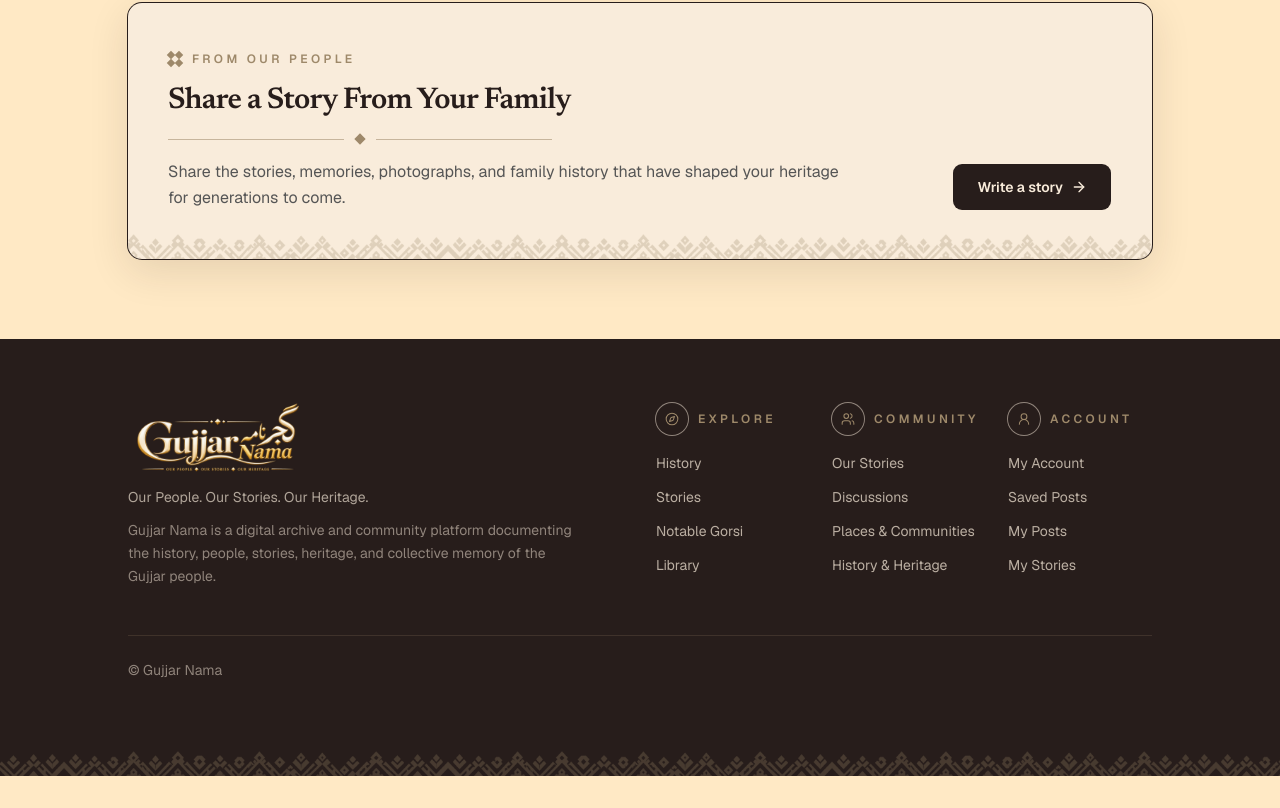
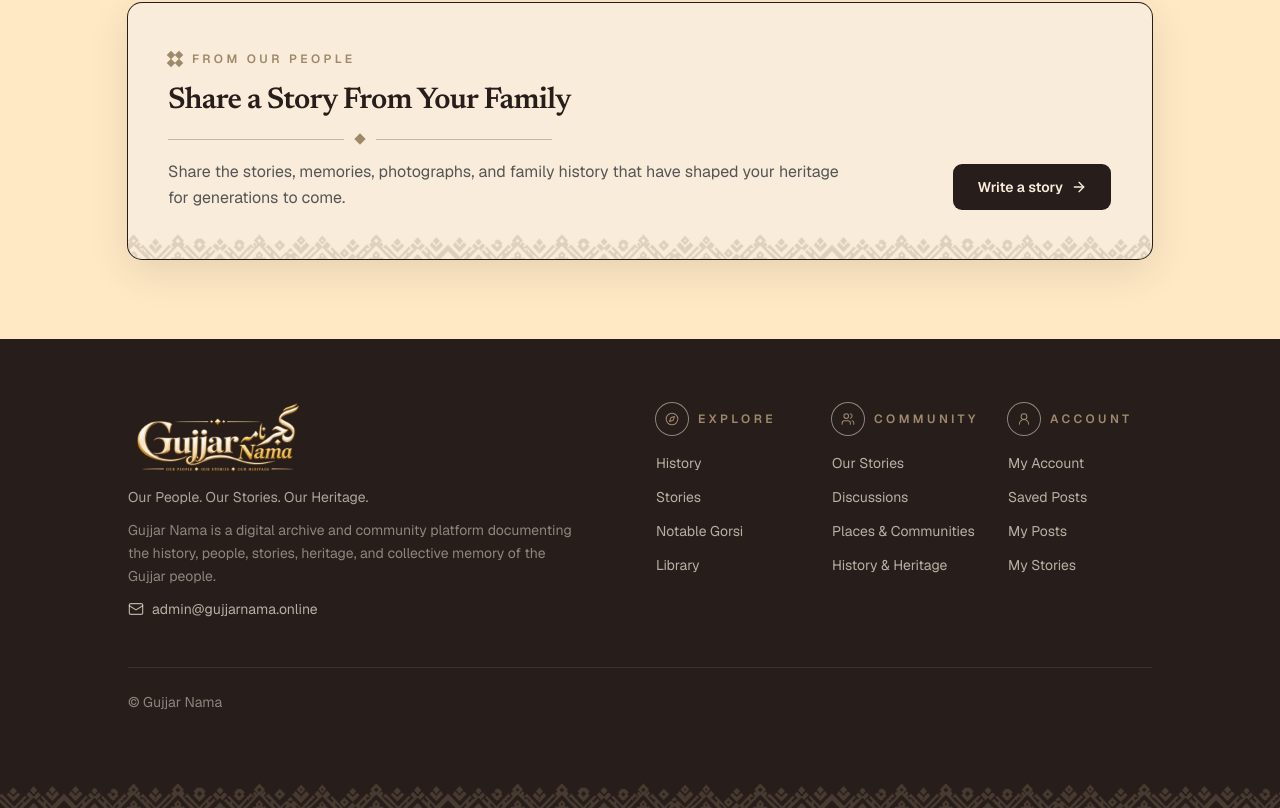
Before and after one commit to imargorsi/Gorsi-Nama, a Next.js app: page /en/blog in a window 1280 px wide. Shown: the part 881-1689 px from the top of the page. Before the commit the page ends 1657 px from the top, so only its background shows below. Built offline with nearby package versions, Linux system fonts and the light colour scheme; no server answers; the database is empty; a web font is replaced by a local one.

Commit message:
corrected email

```diff
--- a/src/app/[locale]/(site)/library/page.tsx
+++ b/src/app/[locale]/(site)/library/page.tsx
@@ -5,6 +5,7 @@ import { CallToAction } from "@/components/call-to-action";
 import { LibraryBrowser } from "@/components/library/library-browser";
 import { isLibraryCategoryId } from "@/components/library/library-categories";
 import { pageMetadata } from "@/lib/seo";
+import { contactMailto } from "@/lib/site";
 
 export async function generateMetadata({
   params,
@@ -50,7 +51,7 @@ export default async function LibraryPage({
         title={t("ctaTitle")}
         text={t("ctaText")}
         buttonText={t("ctaButton")}
-        href="mailto:hey@argorsi.com"
+        href={contactMailto}
       />
     </>
   );
--- a/src/app/[locale]/(site)/people/page.tsx
+++ b/src/app/[locale]/(site)/people/page.tsx
@@ -6,6 +6,7 @@ import { PersonalityCard } from "@/components/people/personality-card";
 import { Stagger, StaggerItem } from "@/components/reveal";
 import { notablePeople } from "@/data/notable-people";
 import { pageMetadata } from "@/lib/seo";
+import { contactMailto } from "@/lib/site";
 
 export async function generateMetadata({
   params,
@@ -63,7 +64,7 @@ export default async function PeoplePage({
         title={t("ctaTitle")}
         text={t("ctaText")}
         buttonText={t("ctaButton")}
-        href="mailto:hey@argorsi.com"
+        href={contactMailto}
       />
     </>
   );
--- a/src/components/call-to-action.tsx
+++ b/src/components/call-to-action.tsx
@@ -1,4 +1,4 @@
-import { ArrowRight } from "lucide-react";
+import { ArrowRight, Mail } from "lucide-react";
 import { Link } from "@/i18n/navigation";
 import { HeritageKnot, HeritagePatternBand, HeritageRule } from "@/components/heritage-ornaments";
 import { Reveal } from "@/components/reveal";
@@ -6,9 +6,13 @@ import { Heading, Text } from "@/components/typography";
 import { buttonVariants } from "@/components/ui/button";
 import { cn } from "@/lib/utils";
 
+function isMailtoHref(href: string) {
+  return href.startsWith("mailto:");
+}
+
 function isExternalHref(href: string) {
   return (
-    href.startsWith("mailto:") ||
+    isMailtoHref(href) ||
     href.startsWith("http://") ||
     href.startsWith("https:")
   );
@@ -30,10 +34,12 @@ export function CallToAction({
   const className = cn(
     buttonVariants({ size: "lg", className: "w-full shrink-0 sm:w-auto" })
   );
+  const isMailto = isMailtoHref(href);
   const label = (
     <>
+      {isMailto ? <Mail className="size-4" strokeWidth={1.75} /> : null}
       {buttonText}
-      <ArrowRight className="size-4 rtl:rotate-180" />
+      {isMailto ? null : <ArrowRight className="size-4 rtl:rotate-180" />}
     </>
   );
 
--- a/src/components/footer.tsx
+++ b/src/components/footer.tsx
@@ -1,12 +1,13 @@
 import type { ReactNode } from "react";
 import Image from "next/image";
-import { Compass, UserRound, Users, type LucideIcon } from "lucide-react";
+import { Compass, Mail, UserRound, Users, type LucideIcon } from "lucide-react";
 import { getTranslations } from "next-intl/server";
 import { Link } from "@/i18n/navigation";
 import { AccentIcon } from "@/components/accent-icon";
 import type { CommunityCategoryId } from "@/components/community/community-categories";
 import { HeritagePatternBand } from "@/components/heritage-ornaments";
 import { Reveal } from "@/components/reveal";
+import { contactEmail, contactMailto } from "@/lib/site";
 
 const exploreLinks = [
   { key: "history", href: "/history" },
@@ -61,6 +62,13 @@ export async function Footer() {
             <p className="max-w-md text-sm leading-relaxed text-ivory/50">
               {t("about")}
             </p>
+            <a
+              href={contactMailto}
+              className="inline-flex items-center gap-2 text-sm text-ivory/70 transition-colors hover:text-gold"
+            >
+              <Mail className="size-4 shrink-0" strokeWidth={1.75} />
+              {contactEmail}
+            </a>
           </div>
 
           <FooterColumn
--- a/src/lib/seo.ts
+++ b/src/lib/seo.ts
@@ -3,7 +3,7 @@ import { hasLocale } from "next-intl";
 import { getTranslations } from "next-intl/server";
 import { getPathname } from "@/i18n/navigation";
 import { routing, type AppLocale } from "@/i18n/routing";
-import { noIndexRobots, siteOrigin } from "@/lib/site";
+import { noIndexRobots, contactEmail, siteOrigin } from "@/lib/site";
 
 /** Default share image when a page has no photograph of its own. */
 export const defaultOgImage = "/gujjar-emblem.png";
@@ -129,6 +129,7 @@ export function organizationJsonLd(name: string) {
     "@type": "Organization",
     name,
     url: siteOrigin,
+    email: contactEmail,
     logo: absoluteUrl(defaultOgImage),
   };
 }
--- a/src/lib/site.ts
+++ b/src/lib/site.ts
@@ -1,5 +1,9 @@
 /** Canonical production origin. Used by metadataBase, robots.txt, and the sitemap. */
 export const siteOrigin = "https://www.gujjarnama.online";
+
+/** Official contact mailbox. Use `contactMailto` for links. */
+export const contactEmail = "admin@gujjarnama.online";
+export const contactMailto = `mailto:${contactEmail}`;
 
 /** Google Analytics 4 measurement ID (gtag.js). Public by design — it appears in the page source. */
 export const gaMeasurementId = "G-QTFECP11M4";
```
